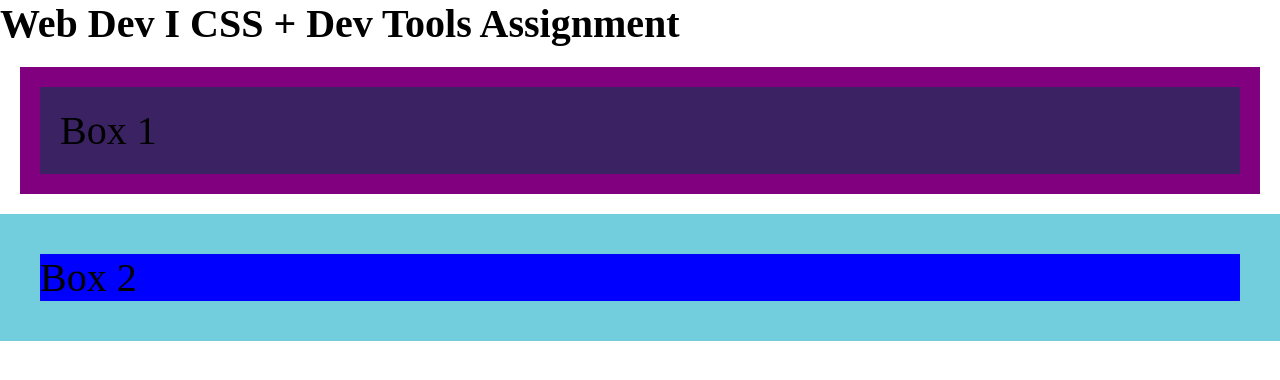
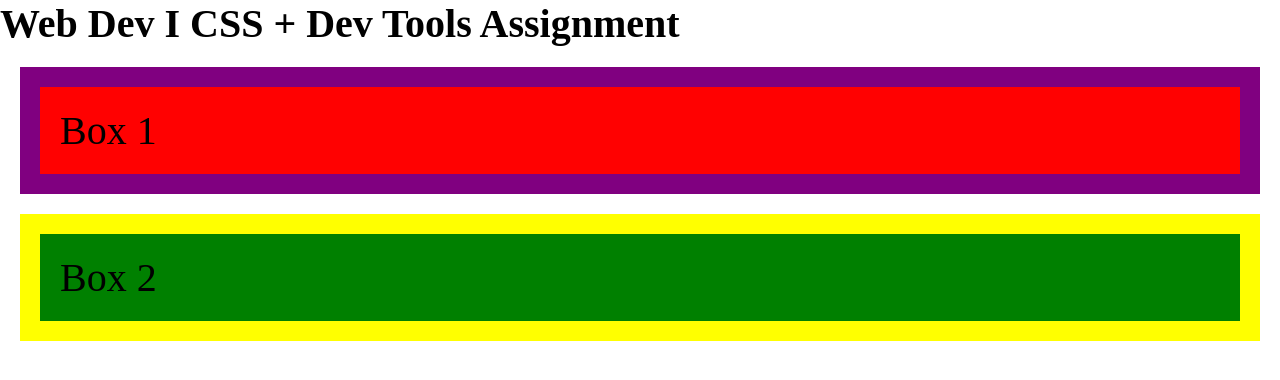
Before and after one commit to IDMX225/styling-with-box-model-stephyyp, a plain HTML site: page index.html in a window 1280 px wide. Drawn offline with Linux system fonts and the light colour scheme.

Commit message:
Styled Box 2

```diff
--- a/css/style.css
+++ b/css/style.css
@@ -5,7 +5,7 @@
   }
 
   .box-one {
-    background-color: rgb(59, 34, 99);
+    background-color: rgb(255, 1, 1) ;
     border: 20px solid purple;
     padding: 20px;
     margin: 20px;
@@ -14,6 +14,8 @@
   }
 
   .box-two {
-    background-color: blue;
-    border: 1rem solid rgb(114, 205, 221);
+    background-color: rgb(0, 128, 0) ;
+    border: 20px solid rgb(255, 255, 0) ;
+    padding: 20px;
+    margin: 20px;
   }
```
